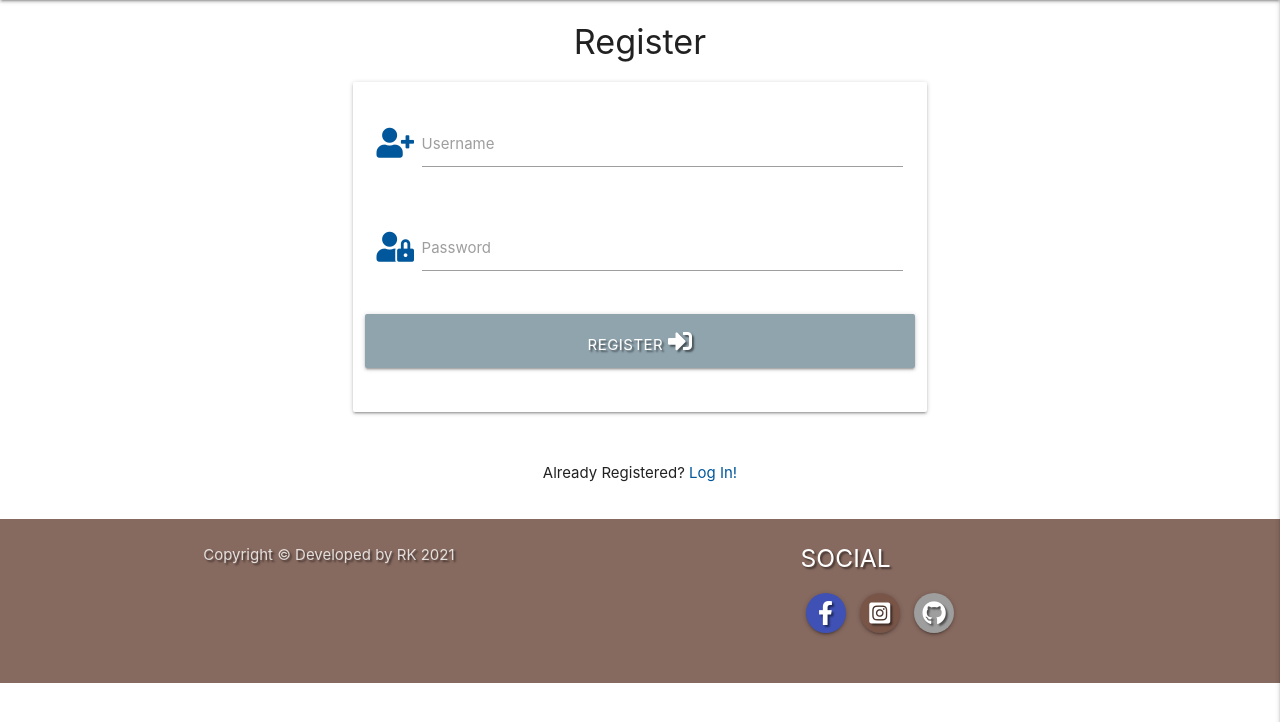
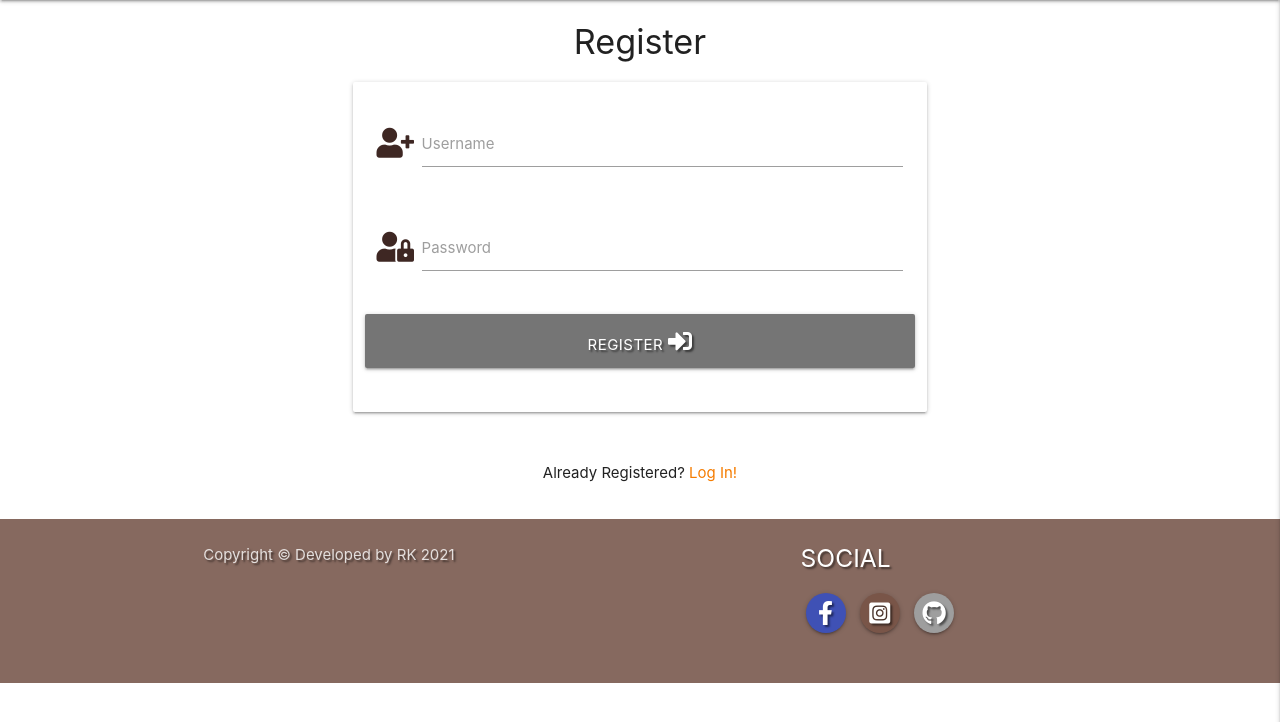
Before and after one commit to Code-Institute-Submissions/RoVsEk23-selsey_kitchen, a Flask app: page /register in a window 1280 px wide. Shown: the part 64-786 px from the top of the page. Run offline with Flask 2, Linux system fonts and the light colour scheme; some libraries are stand-ins or nearby versions.

Commit message:
flash messages background color change and login/register form color changes

```diff
--- a/templates/base.html
+++ b/templates/base.html
@@ -66,7 +66,7 @@
         {% if messages %}
         {% for message in messages %}
         <div class="row flashes">
-            <h4 class="light-blue lighten-5 center-align">{{ message }}</h4>
+            <h4 class="brown lighten-4 center-align">{{ message }}</h4>
         </div>
         {% endfor %}
         {% endif %}
--- a/templates/register.html
+++ b/templates/register.html
@@ -11,7 +11,7 @@
             <!-- username -->
             <div class="row">
                 <div class="input-field col s12">
-                    <i class="fas fa-user-plus prefix light-blue-text text-darken-4"></i>
+                    <i class="fas fa-user-plus prefix brown-text text-darken-4"></i>
                     <input id="username" name="username" type="text" minlength="5" maxlength="15"
                         pattern="^[a-zA-Z0-9]{5,15}$" class="validate" required>
                     <label for="username">Username</label>
@@ -20,7 +20,7 @@
             <!-- password -->
             <div class="row">
                 <div class="input-field col s12">
-                    <i class="fas fa-user-lock prefix light-blue-text text-darken-4"></i>
+                    <i class="fas fa-user-lock prefix brown-text text-darken-4"></i>
                     <input id="password" name="password" type="password" minlength="5" maxlength="15"
                         pattern="^[a-zA-Z0-9]{5,15}$" class="validate" required>
                     <label for="password">Password</label>
@@ -28,7 +28,7 @@
             </div>
             <!-- register -->
             <div class="row">
-                <button type="submit" class="col s12 btn-large blue-grey lighten-2 text-shadow">
+                <button type="submit" class="col s12 btn-large grey darken-1 text-shadow">
                     Register <i class="fas fa-sign-in-alt"></i>
                 </button>
             </div>
@@ -41,7 +41,7 @@
     <div class="col s12">
         <p class="center-align">
             Already Registered?
-            <a href="{{ url_for('login') }}" class="light-blue-text text-darken-4">Log In!</a>
+            <a href="{{ url_for('login') }}" class="orange-text text-darken-2">Log In!</a>
         </p>
     </div>
 </div>
```
Also changed, not shown: templates/login.html (+4 -4 lines).
